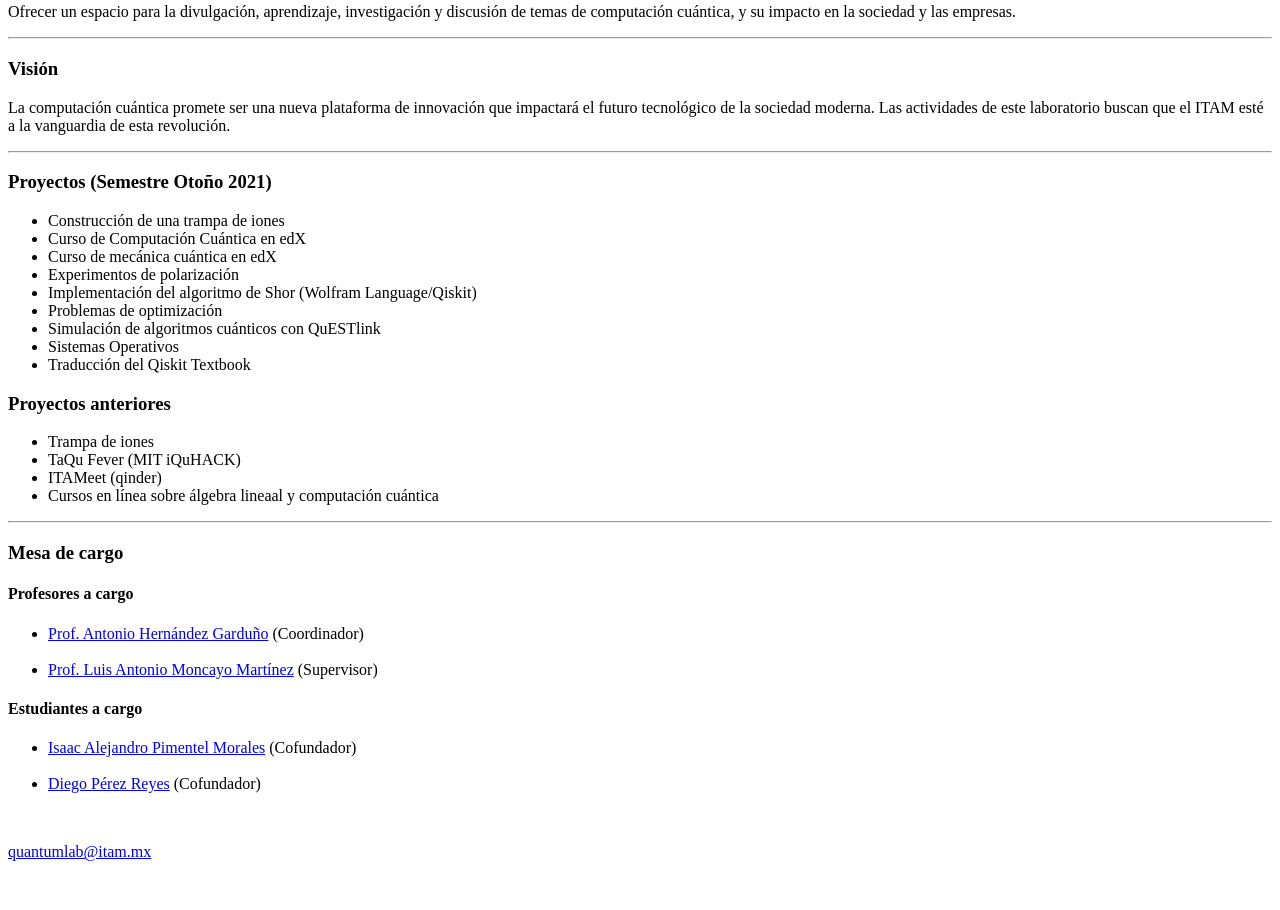
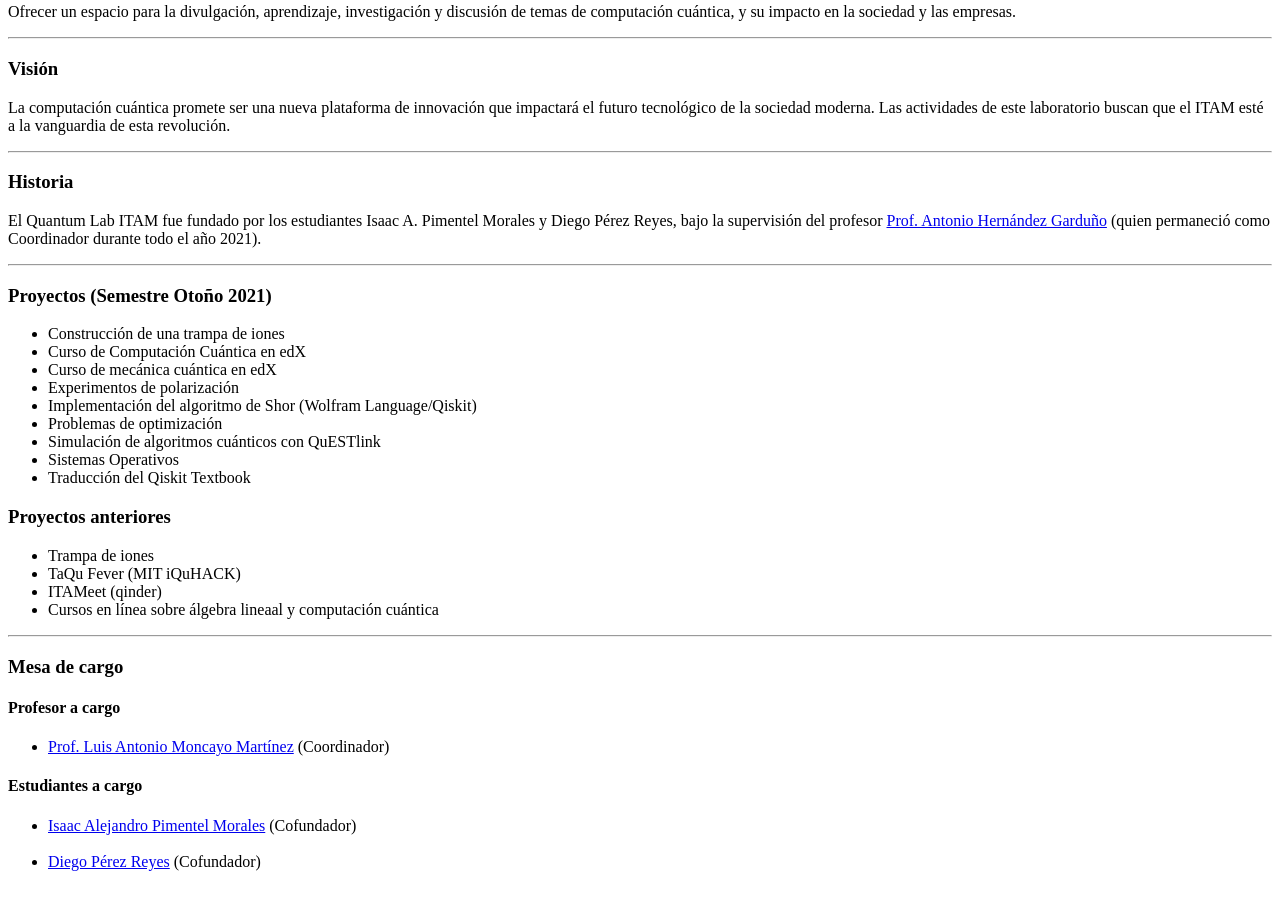
Before and after one commit to QuantumLab-ITAM/Web_page, a plain HTML site: page index.html in a window 1280 px wide. Shown: the part 428-1338 px from the top of the page. Before the commit the page ends 1305 px from the top, so only its background shows below. Drawn offline with Linux system fonts and the light colour scheme.

Commit message:
actualización

```diff
--- a/index.html
+++ b/index.html
@@ -52,6 +52,14 @@ La computación cuántica promete ser una nueva plataforma de innovación que im
 
 <section>
 <hr/>
+<h3>Historia</h3>
+<p>
+El Quantum Lab ITAM fue fundado por los estudiantes Isaac A. Pimentel Morales y Diego Pérez Reyes, bajo la supervisión del profesor <a href="https://antoniohernandez.mx" target="_blank">Prof. Antonio Hernández Garduño</a> (quien permaneció como Coordinador durante todo el año 2021).
+</p>
+</section><!--Historia-->
+
+<section>
+<hr/>
 <h3>Proyectos (Semestre Otoño 2021)</h3>
 <ul>
 	<li>Construcción de una trampa de iones</li>
@@ -79,11 +87,9 @@ La computación cuántica promete ser una nueva plataforma de innovación que im
 <section>
 <hr/>
 <h3>Mesa de cargo</h3>
-<h4>Profesores a cargo</h4>
+<h4>Profesor a cargo</h4>
 <ul>
-	<li><a href="https://antoniohernandez.mx" target="_blank">Prof. Antonio Hernández Garduño</a> (Coordinador)</li>
-	<br>
-	<li><a href="https://facultad.itam.mx/facultad/145145-luis-antonio-moncayo-martinez" target="_blank">Prof. Luis Antonio Moncayo Martínez</a> (Supervisor)</li>
+	<li><a href="https://facultad.itam.mx/facultad/145145-luis-antonio-moncayo-martinez" target="_blank">Prof. Luis Antonio Moncayo Martínez</a> (Coordinador)</li>
 </ul>
 <h4>Estudiantes a cargo</h4>
 <ul>
```
Also changed, not shown: events/notes.txt, 1 other file.
